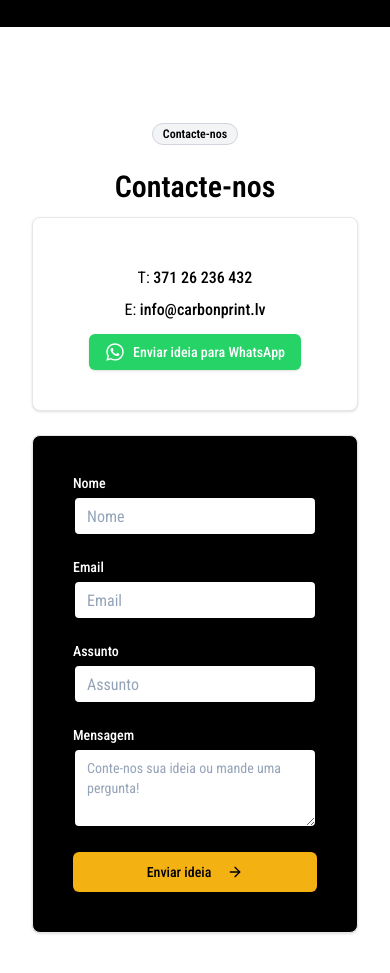
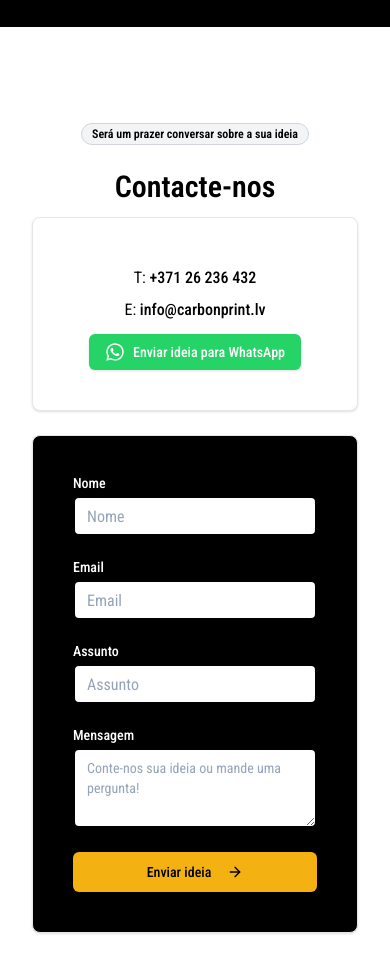
Before and after one commit to Kizenbahs/pt.carbonprint.lv, a React (Vite) app: page / in a window 390 px wide. Shown: the part 3840-4813 px from the top of the page. Built offline with nearby package versions, Linux system fonts and the light colour scheme; no server answers.

Commit message:
Fix contact form text color and update badge text - Add black text color to all form inputs for better readability - Change badge text to more welcoming message - Add country code prefix to phone number

```diff
--- a/src/components/Contact.tsx
+++ b/src/components/Contact.tsx
@@ -80,7 +80,7 @@ const Contact = ({
       <div className="container w-full">
         <div className="text-center flex flex-col items-center">
           <Badge className="mb-6 mx-auto text-black bg-gray-100 border-gray-300">
-            Contacte-nos
+            Será um prazer conversar sobre a sua ideia
           </Badge>
           <h2 className="mb-3 text-3xl font-semibold md:mb-4 lg:mb-6 lg:text-4xl text-black">
             {title}
@@ -92,7 +92,7 @@ const Contact = ({
               <div className="mx-auto w-fit mt-2">
                 <ul className="space-y-2">
                   <li>
-                    <span>T: <a href="tel:37126236432" className="text-black hover:underline font-medium">371 26 236 432</a></span>
+                    <span>T: <a href="tel:37126236432" className="text-black hover:underline font-medium">+371 26 236 432</a></span>
                   </li>
                   <li>
                     <span>E: <span className="text-black font-medium">info@carbonprint.lv</span></span>
@@ -132,7 +132,7 @@ const Contact = ({
                   value={formData.firstname}
                   onChange={handleInputChange}
                   placeholder="Nome"
-                  className="bg-white border-black border-2 focus:border-black focus:ring-0"
+                  className="bg-white border-black border-2 focus:border-black focus:ring-0 text-black"
                   required
                 />
               </div>
@@ -145,7 +145,7 @@ const Contact = ({
                   value={formData.email}
                   onChange={handleInputChange}
                   placeholder="Email"
-                  className="bg-white border-black border-2 focus:border-black focus:ring-0"
+                  className="bg-white border-black border-2 focus:border-black focus:ring-0 text-black"
                   required
                 />
               </div>
@@ -158,7 +158,7 @@ const Contact = ({
                   value={formData.subject}
                   onChange={handleInputChange}
                   placeholder="Assunto"
-                  className="bg-white border-black border-2 focus:border-black focus:ring-0"
+                  className="bg-white border-black border-2 focus:border-black focus:ring-0 text-black"
                   required
                 />
               </div>
@@ -170,7 +170,7 @@ const Contact = ({
                   name="message"
                   value={formData.message}
                   onChange={handleInputChange}
-                  className="bg-white border-black border-2 focus:border-black focus:ring-0"
+                  className="bg-white border-black border-2 focus:border-black focus:ring-0 text-black"
                   required
                 />
               </div>
```
